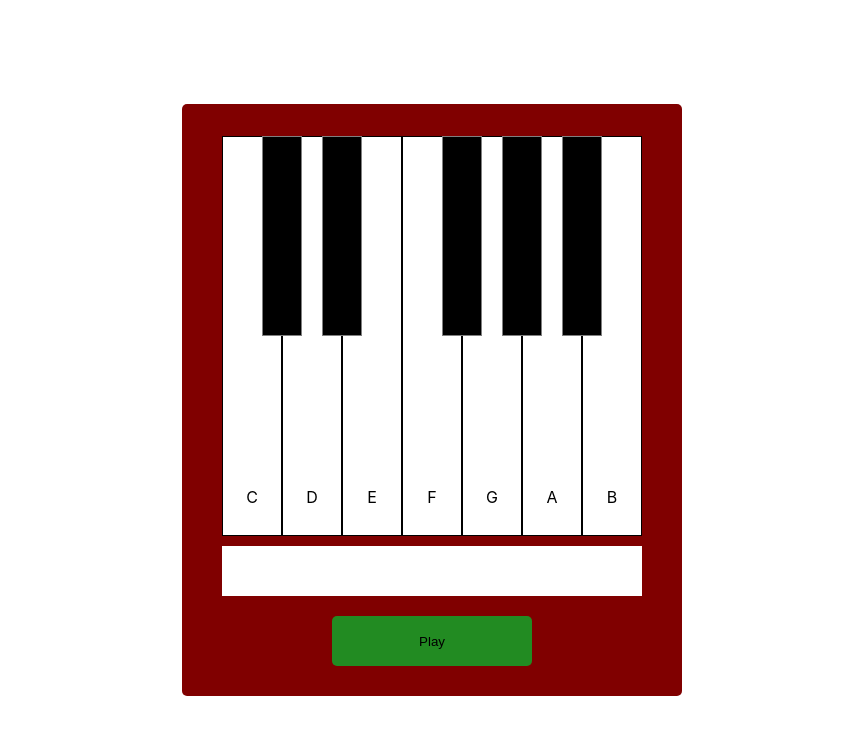
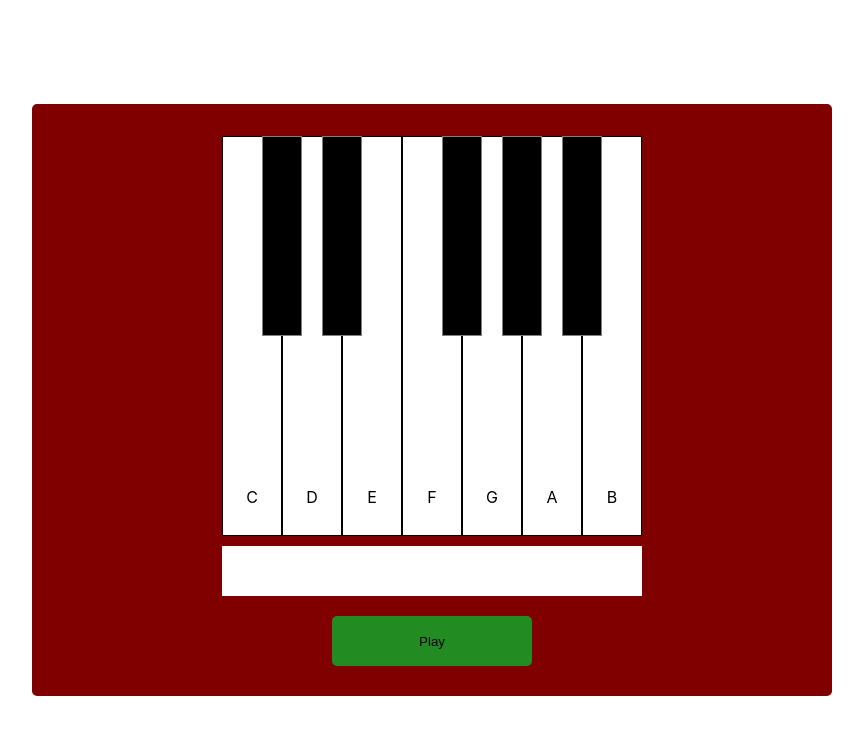
Before and after one commit to jotasenator/piano1-nextjs, a Next.js app: page / in a window 1280 px wide. Shown: the top 734 px of the page, without its empty margins (208-1071 px from the left). Built offline with nearby package versions, Linux system fonts and the light colour scheme.

Commit message:
Cambiar ancho de piano en screen

```diff
--- a/styles/Piano.module.css
+++ b/styles/Piano.module.css
@@ -4,7 +4,7 @@
   flex-direction: column;
   height: 100vh;
   justify-content: center;
-  min-height: 100vh;
+  min-height: 80vh;
   padding: 0 0.5rem;
 }
 
@@ -14,7 +14,7 @@
   display: flex;
   flex-direction: column;
   justify-content: center;
-  width: 500px;
+  width: 100vh;
   border-radius: 5px;
 }
 .piano {
```
